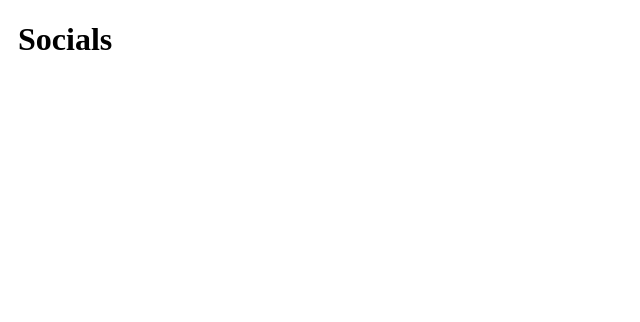
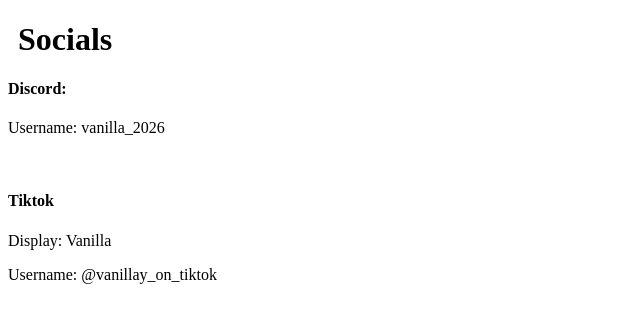
Before and after one commit to vanillacore-core/vanillaloves.men-, a plain HTML site: page socials.html in a window 1280 px wide. Shown: the whole page, without its empty margins (0-640 px from the left). Drawn offline with Linux system fonts and the light colour scheme.

Commit message:
added stuff to socials

```diff
--- a/socials.html
+++ b/socials.html
@@ -9,6 +9,11 @@
 
   <body>
     <h1 class="h1-1">Socials</h1>
-    <p></p>
+    <h4>Discord:</h4>
+    <p>Username: vanilla_2026</p>
+    <br>
+    <h4>Tiktok</h4>
+    <p>Display: Vanilla</p>
+    <p>Username: @vanillay_on_tiktok</p>
   </body>
 </html>
```
